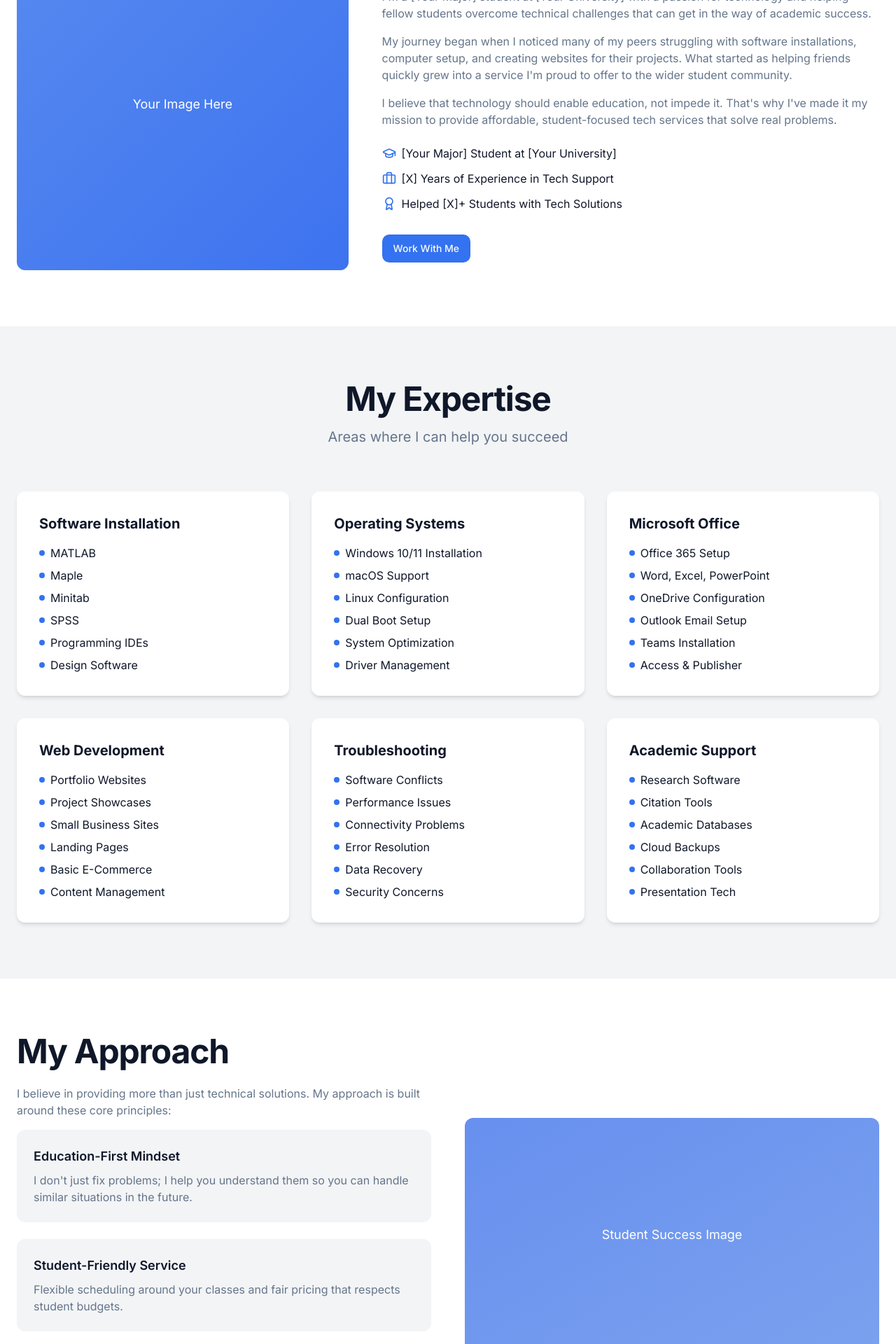
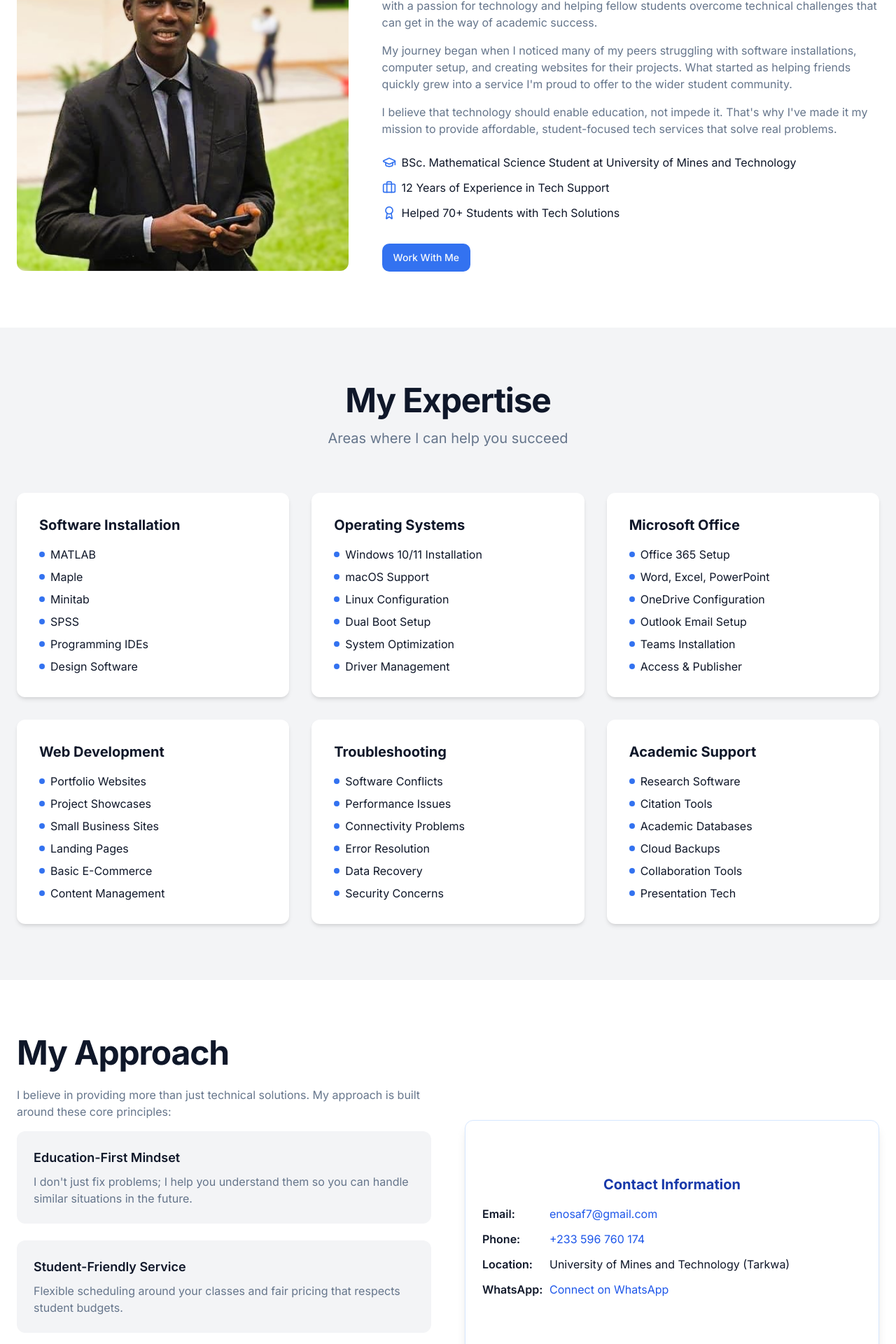
Before and after one commit to enosaf7/saffire-tech, a React (Vite) app: page /about in a window 1280 px wide. Shown: the part 460-2380 px from the top of the page at 70% size. Built offline with nearby package versions, Linux system fonts and the light colour scheme.

Commit message:
Update About page
Update the about page with my personal information.

```diff
--- a/src/components/Footer.tsx
+++ b/src/components/Footer.tsx
@@ -23,15 +23,19 @@ const Footer = () => {
           <div className="space-y-2">
             <div className="flex items-center gap-3">
               <Mail className="h-5 w-5 text-sapphire-500" />
-              <span className="text-sm">contact@saffiretech.com</span>
+              <a href="mailto:enosaf7@gmail.com" className="text-sm hover:text-sapphire-600 transition-colors">
+                enosaf7@gmail.com
+              </a>
             </div>
             <div className="flex items-center gap-3">
               <Phone className="h-5 w-5 text-sapphire-500" />
-              <span className="text-sm">+1 (555) 123-4567</span>
+              <a href="tel:+233596760174" className="text-sm hover:text-sapphire-600 transition-colors">
+                +233 596 760 174
+              </a>
             </div>
             <div className="flex items-center gap-3">
               <MapPin className="h-5 w-5 text-sapphire-500" />
-              <span className="text-sm">University Campus, CA 94000</span>
+              <span className="text-sm">University of Mines and Technology (Tarkwa)</span>
             </div>
           </div>
 
@@ -42,7 +46,7 @@ const Footer = () => {
             <a href="#" className="text-gray-500 hover:text-sapphire-500 transition-colors">
               <Linkedin className="h-6 w-6" />
             </a>
-            <a href="#" className="text-gray-500 hover:text-sapphire-500 transition-colors">
+            <a href="https://wa.me/qr/LNJVYTYMBQ5SK1" target="_blank" rel="noopener noreferrer" className="text-gray-500 hover:text-sapphire-500 transition-colors">
               <Twitter className="h-6 w-6" />
             </a>
           </div>
--- a/src/pages/About.tsx
+++ b/src/pages/About.tsx
@@ -5,6 +5,7 @@ import { Button } from '@/components/ui/button';
 import Navbar from '@/components/Navbar';
 import Footer from '@/components/Footer';
 import { GraduationCap, Briefcase, Award, ArrowRight } from 'lucide-react';
+import { Avatar, AvatarImage, AvatarFallback } from '@/components/ui/avatar';
 
 const About = () => {
   return (
@@ -26,18 +27,19 @@ const About = () => {
         <div className="max-w-7xl mx-auto">
           <div className="md:flex items-center gap-12">
             <div className="md:w-2/5 mb-10 md:mb-0 animate-fade-in-right">
-              <div className="aspect-square bg-gray-200 rounded-lg overflow-hidden">
-                {/* Replace with your actual image */}
-                <div className="w-full h-full bg-gradient-to-br from-primary/80 to-accent/80 flex items-center justify-center">
-                  <span className="text-white text-lg">Your Image Here</span>
-                </div>
+              <div className="aspect-square rounded-lg overflow-hidden">
+                <img
+                  src="/lovable-uploads/9be97b4c-7c86-4d6b-917f-ad2f7597453a.png"
+                  alt="Enoch Agyei Osafo"
+                  className="w-full h-full object-cover"
+                />
               </div>
             </div>
 
             <div className="md:w-3/5 animate-fade-in-left">
-              <h2 className="text-3xl font-bold mb-6">Hi, I'm [Your Name]</h2>
+              <h2 className="text-3xl font-bold mb-6">Hi, I'm Enoch Agyei Osafo</h2>
               <p className="text-muted-foreground mb-4">
-                I'm a [Your Major] student at [Your University] with a passion for technology
+                I'm a BSc. Mathematical Science student at University of Mines and Technology (Tarkwa) with a passion for technology
                 and helping fellow students overcome technical challenges that can get in the way
                 of academic success.
               </p>
@@ -54,15 +56,15 @@ const About = () => {
               <div className="space-y-3 mb-8">
                 <div className="flex items-center">
                   <GraduationCap className="h-5 w-5 text-primary mr-2" />
-                  <span>[Your Major] Student at [Your University]</span>
+                  <span>BSc. Mathematical Science Student at University of Mines and Technology</span>
                 </div>
                 <div className="flex items-center">
                   <Briefcase className="h-5 w-5 text-primary mr-2" />
-                  <span>[X] Years of Experience in Tech Support</span>
+                  <span>12 Years of Experience in Tech Support</span>
                 </div>
                 <div className="flex items-center">
                   <Award className="h-5 w-5 text-primary mr-2" />
-                  <span>Helped [X]+ Students with Tech Solutions</span>
+                  <span>Helped 70+ Students with Tech Solutions</span>
                 </div>
               </div>
 
@@ -176,10 +178,34 @@ const About = () => {
             </div>
 
             <div className="md:w-1/2 animate-fade-in-left">
-              <div className="aspect-video bg-gray-200 rounded-lg overflow-hidden">
-                {/* Replace with your actual image */}
-                <div className="w-full h-full bg-gradient-to-br from-accent/60 to-primary/60 flex items-center justify-center">
-                  <span className="text-white text-lg">Student Success Image</span>
+              <div className="aspect-video bg-white rounded-lg overflow-hidden shadow-lg border border-sapphire-100">
+                <div className="w-full h-full flex flex-col items-center justify-center p-6">
+                  <h3 className="text-xl font-bold text-sapphire-800 mb-4">Contact Information</h3>
+                  <ul className="space-y-3 w-full">
+                    <li className="flex items-center">
+                      <span className="font-semibold w-24">Email:</span>
+                      <a href="mailto:enosaf7@gmail.com" className="text-sapphire-600 hover:text-sapphire-800 transition-colors">
+                        enosaf7@gmail.com
+                      </a>
+                    </li>
+                    <li className="flex items-center">
+                      <span className="font-semibold w-24">Phone:</span>
+                      <a href="tel:+233596760174" className="text-sapphire-600 hover:text-sapphire-800 transition-colors">
+                        +233 596 760 174
+                      </a>
+                    </li>
+                    <li className="flex items-center">
+                      <span className="font-semibold w-24">Location:</span>
+                      <span>University of Mines and Technology (Tarkwa)</span>
+                    </li>
+                    <li className="flex items-center">
+                      <span className="font-semibold w-24">WhatsApp:</span>
+                      <a href="https://wa.me/qr/LNJVYTYMBQ5SK1" target="_blank" rel="noopener noreferrer"
+                         className="text-sapphire-600 hover:text-sapphire-800 transition-colors">
+                        Connect on WhatsApp
+                      </a>
+                    </li>
+                  </ul>
                 </div>
               </div>
 
```
Also changed, not shown: public/lovable-uploads/9be97b4c-7c86-4d6b-917f-ad2f7597453a.png (added).
